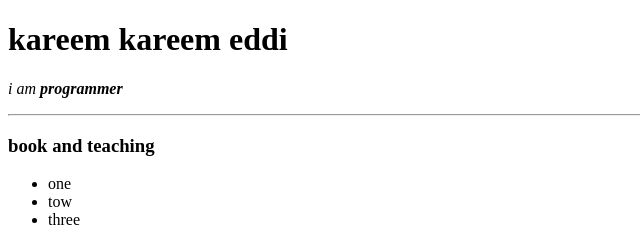
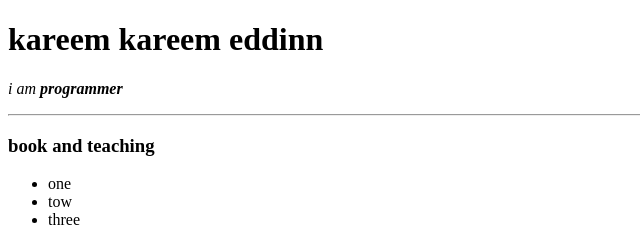
Before and after one commit to kareem2005eddin/kareem-website, a plain HTML site: page index.html in a window 1280 px wide. Shown: the top 240 px of the page, 0-640 px from the left. Drawn offline with Linux system fonts and the light colour scheme.

Commit message:
Update index.html

```diff
--- a/index.html
+++ b/index.html
@@ -6,7 +6,7 @@
   <title>kareem website</title>
  </head>
  <body>
-  <h1>kareem kareem eddi</h1>
+  <h1>kareem kareem eddinn</h1>
   <p><em>i am <strong>programmer</strong></em></p>
   <hr>
   <h3>book and teaching</h3>
```
